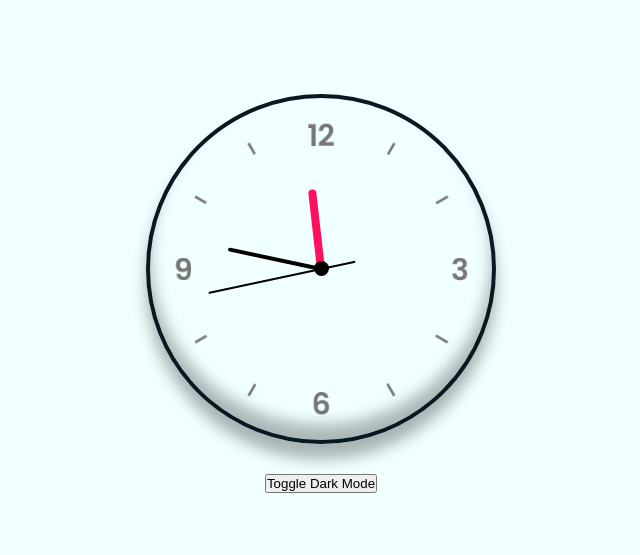
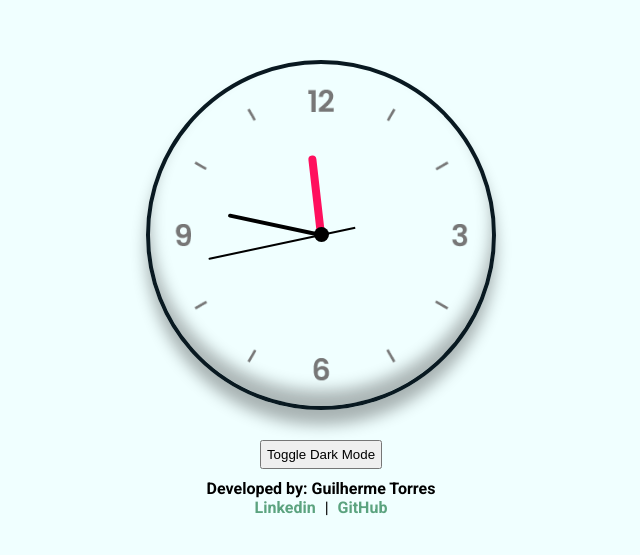
Before and after one commit to guibbers/analogClock, a plain HTML site: page index.html in a window 1280 px wide. Shown: the part 107-662 px from the top of the page, without its empty margins (319-959 px from the left). Drawn offline with Linux system fonts and the light colour scheme.

Commit message:
added footer

```diff
--- a/index.html
+++ b/index.html
@@ -5,6 +5,8 @@
       <meta charset="UTF-8">
       <meta name="viewport" content="width=device-width, initial-scale=1.0">
       <link rel="stylesheet" href="style.css">
+      <link rel="preconnect" href="https://fonts.gstatic.com">
+      <link href="https://fonts.googleapis.com/css2?family=Roboto:ital,wght@0,400;0,700;1,400&display=swap" rel="stylesheet">
       <title>Analog Clock</title>
    </head>
 
@@ -26,6 +28,13 @@
          <button id="btn">Toggle Dark Mode</button>
       </section>
 
+      <footer>
+         <h4>Developed by: Guilherme Torres</h4>
+         <div id="links">
+            <a href="https://www.linkedin.com/in/guilherme-torres-084349189/">Linkedin</a> | <a href="https://github.com/guibbers">GitHub</a>
+         </div>
+      </footer>
+
       <script src="script.js"></script>
    </body>
 </html>
--- a/style.css
+++ b/style.css
@@ -5,6 +5,7 @@
 }
 
 body {
+   font-family: 'Roboto', sans-serif;
    display: flex;
    justify-content: center;
    align-items: center;
@@ -14,11 +15,40 @@ body {
 }
 
 body.dark {
-   background:#091921 ;
+   background:#091921;
+   color: white;
 }
 
 section#toggle {
    margin-top: 30px;
+}
+
+button {
+   padding: 5px;
+}
+
+footer {
+   align-items: center;
+   display: flex;
+   flex-direction: column;
+   justify-content: center;
+   padding: 10px;
+}
+
+a {
+   color: #5ba37f;
+   font-weight: 700;
+   margin: 5px;
+   margin-left: 5px;
+   text-decoration: none;
+}
+
+a:hover{
+   text-decoration: underline;
+}
+
+a:visited{
+   color: #5ba37f;
 }
 
 .clock {
```
